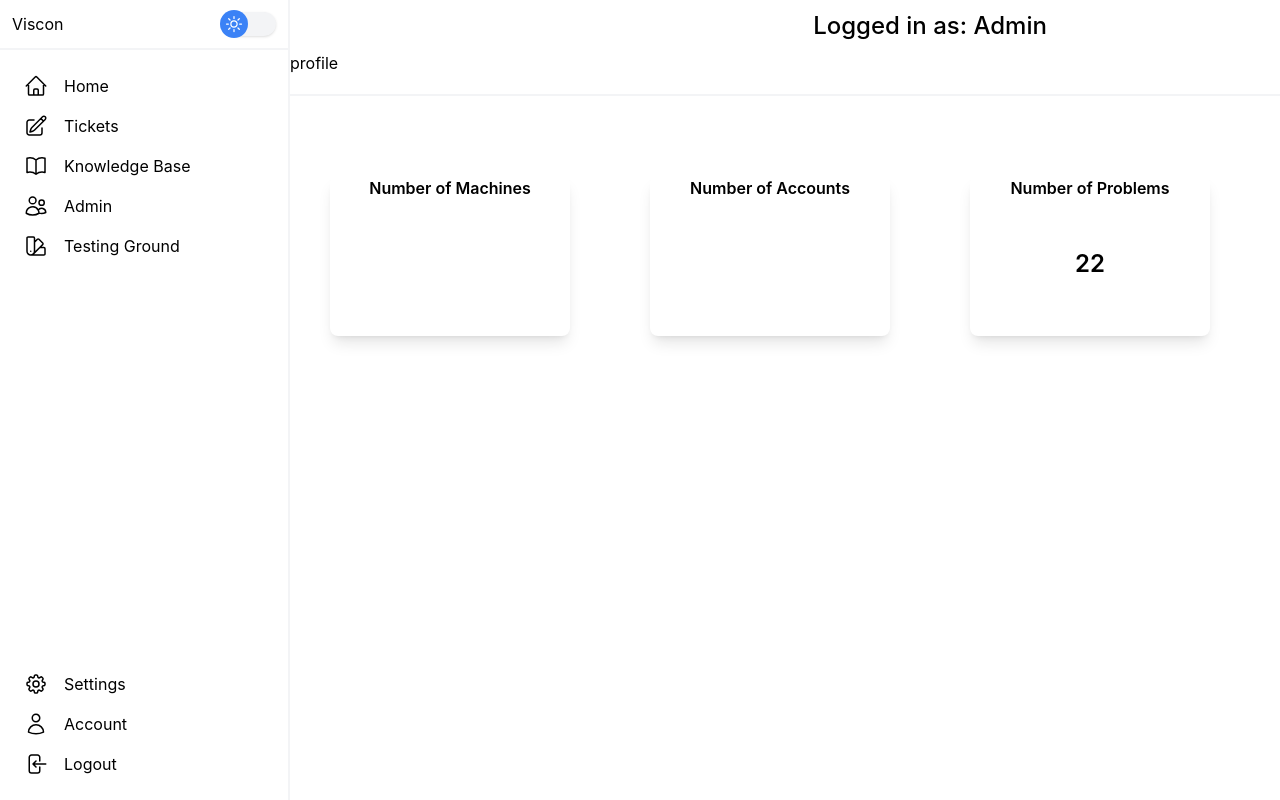
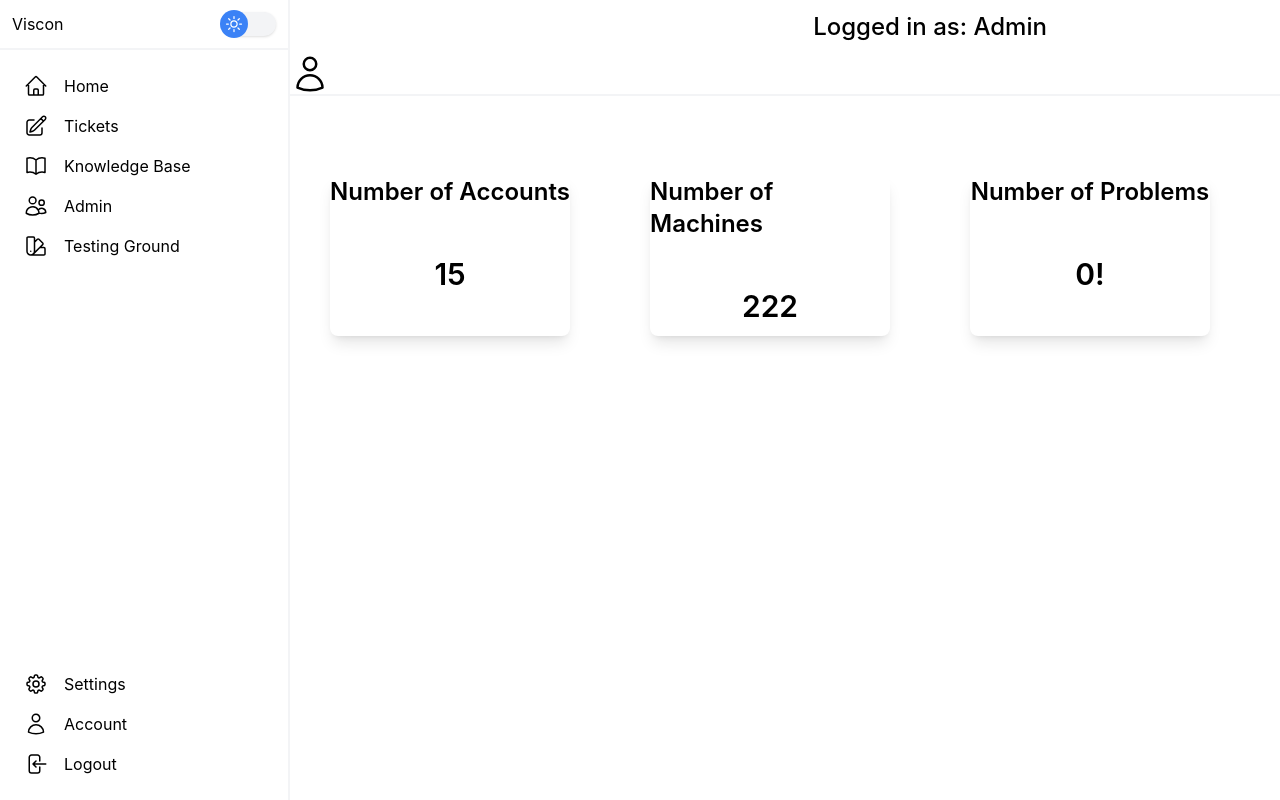
Before and after one commit to The0Danktor/Project-C, a React (Create React App) app in the folder ClientApp/: page /admin in a window 1280 px wide. Shown: the top 800 px of the page. Built offline with nearby package versions, Linux system fonts and the light colour scheme; no server answers.

Commit message:
deel 2 pagina indeling begonnen
flex box gemaakt voor tweede deel

```diff
--- a/ClientApp/src/components/Shared/AdminLayout.tsx
+++ b/ClientApp/src/components/Shared/AdminLayout.tsx
@@ -10,20 +10,28 @@ export function Layout() {
       <div>
         <Header />
         <div className="flex font-semibold text-black dark:text-gray-400 transition duration-300">
-          <div className="flex flex-row mt-20 mx-10 w-60 h-40 justify-center font-semibold text-black dark:text-gray-400 dark:hover:text-white bg-white dark:bg-gray-900 hover:bg-slate-100 dark:hover:bg-gray-800 dark:shadow-gray-600 shadow-lg rounded-lg transition duration-300">
-            Number of Machines
+        <div className="flex flex-col items-center text-2xl mt-20 mx-10 w-60 h-40 font-semibold bg-white text-black dark:hover:text-white dark:text-gray-400 dark:bg-gray-900 hover:bg-slate-100 dark:hover:bg-gray-800 dark:shadow-gray-600 shadow-lg rounded-lg transition duration-300">
+            <p>Number of Accounts</p>
+            <h1 className="m-12 font-semibold text-3xl text-black dark:text-gray-400">
+              15
+            </h1>
           </div>
-          <div className="flex flex-row mt-20 justify-center mx-10 w-60 h-40 font-semibold bg-white text-black dark:hover:text-white dark:text-gray-400 dark:bg-gray-900 hover:bg-slate-100 dark:hover:bg-gray-800 dark:shadow-gray-600 shadow-lg rounded-lg transition duration-300">
-            Number of Accounts
+          <div className="flex flex-col items-center text-2xl mt-20 mx-10 w-60 h-40 font-semibold bg-white text-black dark:hover:text-white dark:text-gray-400 dark:bg-gray-900 hover:bg-slate-100 dark:hover:bg-gray-800 dark:shadow-gray-600 shadow-lg rounded-lg transition duration-300">
+            <p>Number of Machines</p>
+            <h1 className="m-12 font-semibold text-3xl text-black dark:text-gray-400">
+              222
+            </h1>
           </div>
-          <div className="flex flex-col items-center  mt-20 mx-10 w-60 h-40 font-semibold bg-white text-black dark:hover:text-white dark:text-gray-400 dark:bg-gray-900 hover:bg-slate-100 dark:hover:bg-gray-800 dark:shadow-gray-600 shadow-lg rounded-lg transition duration-300">
+          <div className="flex flex-col items-center  mt-20 mx-10 w-60 h-40 font-semibold bg-white text-2xl text-black dark:hover:text-white dark:text-gray-400 dark:bg-gray-900 hover:bg-slate-100 dark:hover:bg-gray-800 dark:shadow-gray-600 shadow-lg rounded-lg transition duration-300">
             <p>Number of Problems</p>
-            <h1 className="m-12 font-semibold text-2xl text-black dark:text-gray-400">
-              22
+            <h1 className="m-12 font-semibold text-3xl text-black dark:text-gray-400">
+              0!
             </h1>
           </div>
         </div>
+        <div className="flex flex-row border-b-2 w-screen bg-white dark:bg-gray-900 transition duration-300 h-screen"></div>
       </div>
+
     </div>
   );
 }
--- a/ClientApp/src/components/Shared/Header.tsx
+++ b/ClientApp/src/components/Shared/Header.tsx
@@ -1,12 +1,13 @@
 import React from 'react'
-
+import {UserIcon} from "@heroicons/react/24/outline";
 export function Header() {
   return (
     <div className="flex flex-col h-24 w-screen bg-white dark:bg-gray-900 border-b-2 border-gray-100 dark:border-gray-800 transition duration-300">
         <div className="flex flex-row h-24 w-screen text-2xl items-center justify-center font-medium dark:text-gray-400 text-black transition duration-300">
             Logged in as: Admin
+
         </div>
-        <div className="flex flex-row h-20 text-right">profile</div>
+        <div className="flex transition duration-300 text-black dark:text-gray-400"><UserIcon className="flex w-10 h-10"/></div> {/* justify end toevoegen svp, nu niet ivm met uitlijnen beeldscherm ratio voor pagina xD */}
     </div>
   )
 }
```
